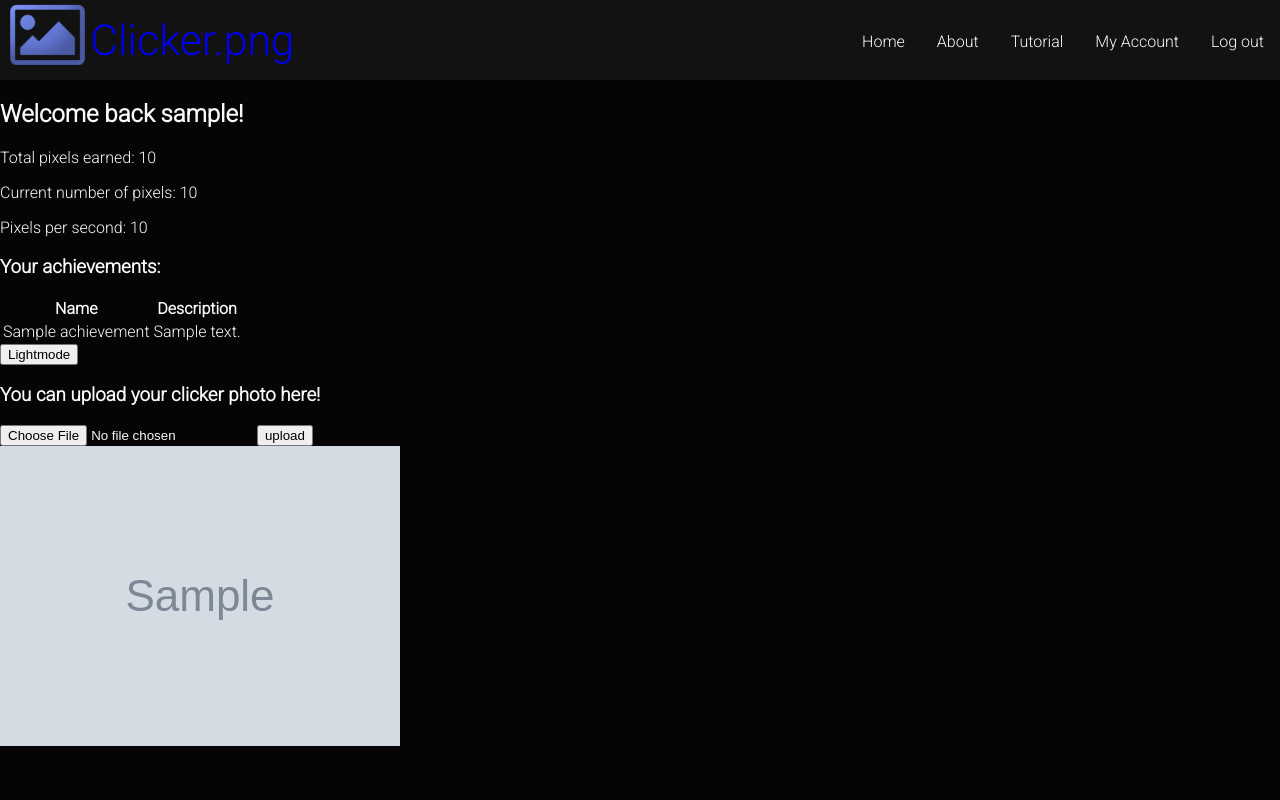
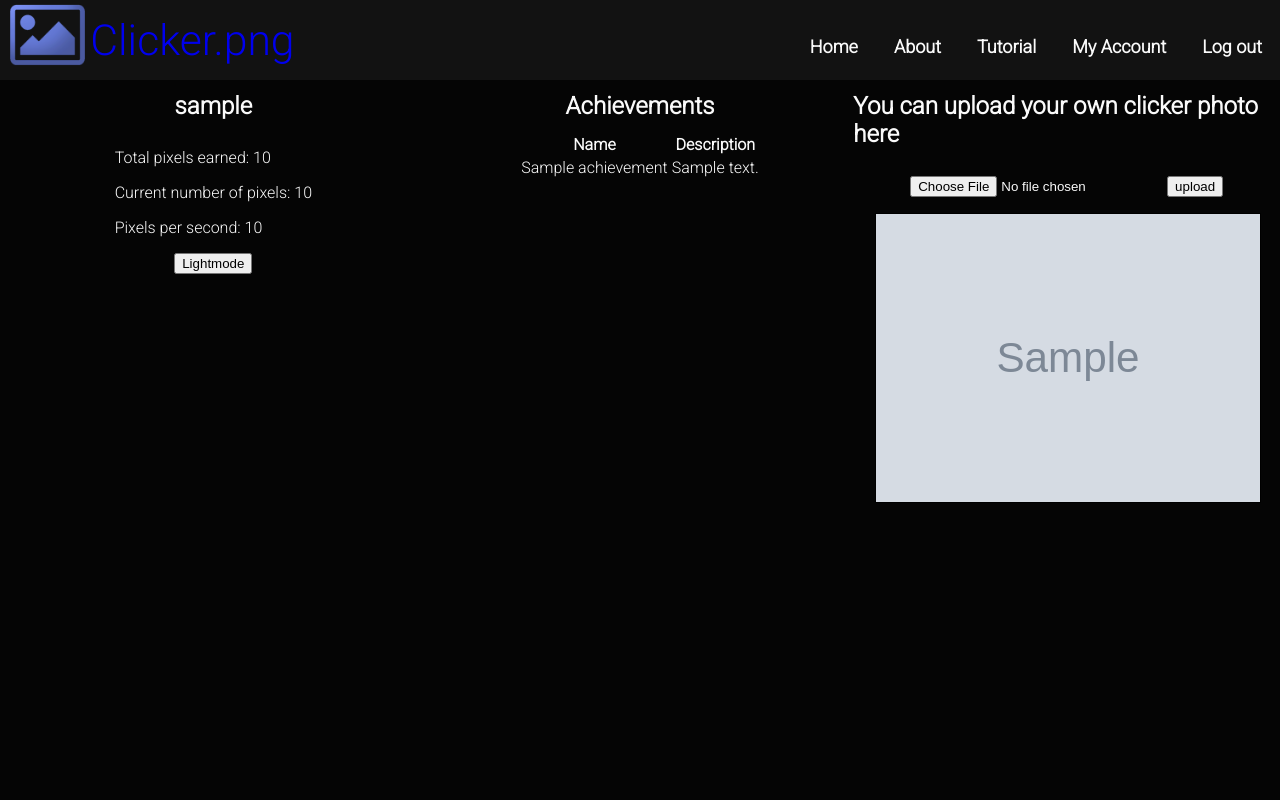
Before and after one commit to Hippodoodle/clicker.png, a Django app: page /clicker_app/myaccount/ in a window 1280 px wide. Run offline with Django 3.2, Linux system fonts and the light colour scheme; a user stored in the database is signed in; tables that the repository leaves empty hold one stand-in row (values such as "Sample post"); grey boxes marked "Sample" are stand-in pictures; parts of the project's set-up code (start-up, migrations or seed data) failed here and were passed over.

Commit message:
Fixed account page and promoted reusability
Changed account page to reuse the panes and pane titles used in index
page. Account page now displays in a better direction. Added scroll
behaviour on achievements table, but needs further work. Fixed image
preview size and gave it a border for better visualisation. Renamed a
lot of the classes to make more sense.

Closes: #37

```diff
--- a/static/stylesheet.css
+++ b/static/stylesheet.css
@@ -54,6 +54,8 @@ body {
     padding: 2em 1em;
     height: 10vh;
     text-decoration: none;
+    font-size: large;
+    font-weight: bold;
     color: var(--text);
 }
 
@@ -62,17 +64,7 @@ body {
     color: var(--background);
 }
 
-/* Body */
-
-.body-container {
-    display: flex;
-    justify-content: space-between;
-    height: 90vh;
-}
-
-.body-container table {
-    margin: 10px 0 0 0;
-}
+/* Default Pane Behaviour */
 
 .leftpane {
     order: 1;
@@ -98,12 +90,35 @@ body {
     align-items: center;
 }
 
-/* Shop */
-.leftpane .pane-title {
+.pane-title {
     order: 1;
     padding: 0.5em 0;
     font-weight: bold;
     font-size: 1.5em;
+}
+
+/* Body */
+
+.body-container {
+    display: flex;
+    justify-content: space-between;
+    height: 90vh;
+}
+
+.body-container table {
+    margin: 10px 0 0 0;
+}
+
+.body-container .leftpane {
+
+}
+
+.body-container .middlepane {
+
+}
+
+.body-container .rightpane {
+
 }
 
 .shop {
@@ -112,6 +127,8 @@ body {
     width: 80%;
     background-color: var(--secondary);
     color: var(--text);
+    border-radius: 5px;
+    padding: 0 5%;
 }
 
 
@@ -262,12 +279,61 @@ input[type=submit]{
 
 /* My Account */
 
+.myaccount-body {
+    display: flex;
+    flex-direction: row;
+    height: 90vh;
+    flex-wrap: wrap;
+    justify-content: space-around;
+}
+
+.myaccount-body .pane-title {
+    order: 0;
+}
+
+/* Left */
+
+.myaccount-body .leftpane {
+    order: 1;
+}
+
+.myaccount-stats {
+    order: 1;
+}
+
+.darkmode {
+    order: 2;
+}
+
+/* Middle */
+
+.myaccount-body .middlepane {
+    order: 2;
+}
+
+.achievements-table-scroll {
+    overflow-y: scroll;
+}
+
+/* Right */
+
+.myaccount-body .rightpane {
+    order: 3;
+    height: 90vh;
+}
+
+.image-form {
+    padding: 1em 0;
+}
+
 .image-preview {
-    height: 30vh;
+    height: 60%;
+    max-width: 90%;
     object-fit: contain;
 }
 
 .image-preview img {
     max-height: 100%;
+    max-width: 100%;
     border: 1px solid black;
 }
--- a/templates/clicker_app/myaccount.html
+++ b/templates/clicker_app/myaccount.html
@@ -7,25 +7,35 @@ My Account
 {% endblock %}
 
 {% block body_block %}
-<h2 class="margin15">Welcome back {{user}}!</h2>
+<div class="myaccount-body">
 
-<div id="pain">
-<div>
-<div class="plain">
+    <div class="leftpane">
+        <div class="pane-title">{{user}}</div>
+
+        <div class="myaccount-stats">
             <p>Total pixels earned: {{ user.account.lifetime_points }}</p>
             <p>Current number of pixels: {{ user.account.points }}</p>
             <p>Pixels per second: {{ cps }}</p>
         </div>
 
-<h3 class="margin15">Your achievements:</h3>
+        <div class="darkmode">
+            <form method="POST" action="/clicker_app/darkmode/">
+                {% csrf_token %}
+                <input type="hidden" name="user-id" value="{{ user.id }}">
+                <input type="submit" value="{% if user.account.darkmode %}Lightmode{% else %}Darkmode{% endif %}">
+            </form>
+        </div>
+    </div>
 
-<div id="achievement-table-wrapper">
-    <div id="achievement-table-scroll">
+    <div class="middlepane">
+        <div class="pane-title">Achievements</div>
+
+        <div class="achievements-table-scroll">
             <table>
                 <thead>
                     <tr>
-                    <th><span class="achievement-title">Name</span></th>
-                    <th><span class="achievement-title">Description</span></th>
+                        <th><span class="achievements-table-title">Name</span></th>
+                        <th><span class="achievements-table-title">Description</span></th>
                     </tr>
                 </thead>
                 <tbody>
@@ -36,13 +46,13 @@ My Account
                             {% if user.account.points >= achievement.condition %}
                             <td>{{ achievement.description }}</td>
                             {% else %}
-                        <td>?</td>
+                            <td>???</td>
                             {% endif %}
                         {% else %}
                             {% if user.account.lifetime_points >= achievement.condition %}
                             <td>{{ achievement.description }}</td>
                             {% else %}
-                        <td>?</td>
+                            <td>???</td>
                             {% endif %}
                         {% endif %}
                     </tr>
@@ -51,20 +61,11 @@ My Account
             </table>
         </div>
     </div>
-</div>
 
-<div>
-<form method="POST" action="/clicker_app/darkmode/">
-    {% csrf_token %}
-    <input type="hidden" name="user-id" value="{{ user.id }}">
-    <input type="submit" value="{% if user.account.darkmode %}Lightmode{% else %}Darkmode{% endif %}">
-</form>
+    <div class="rightpane">
+        <div class="pane-title">You can upload your own clicker photo here</div>
 
-<div class="upload-png">
-    <h3> You can upload your clicker photo here! </h3>
-    <!--Buttons don't do anything yet. Should be upload, then update photo, then submit.
-        Or change to just one button upload, then update photo.-->
-    <div class="right-centre margin15">
+        <div class="image-form">
             <form method="post" enctype="multipart/form-data" action="{% url 'clicker_app:upload' %}">
                 {% csrf_token %}
                 <input type="hidden" name="user-id" value ="{{ user.id }}">
@@ -73,10 +74,10 @@ My Account
             </form>
         </div>
 
-    <div class="bottom0-left0">
+        <div class="image-preview">
             <img id="icon" alt="Clicker Image" src="{{ MEDIA_URL }}{{ user.account.image }}" />
         </div>
     </div>
-</div>
+
 </div>
 {% endblock %}
```
Also changed, not shown: media/uploads/laying-cat.png (added). Lines whose indentation alone changed are shown as unchanged.
